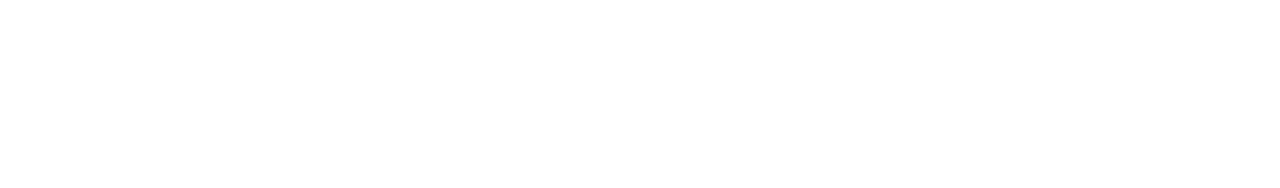
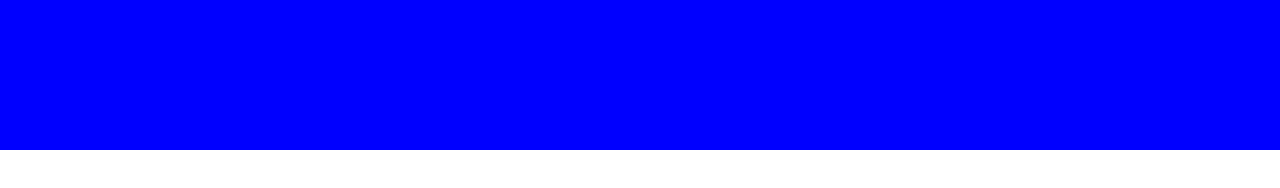
Before and after one commit to Praptekto/CNBC-Clone, a plain HTML site: page index.html in a window 1280 px wide. Drawn offline with nearby package versions, Linux system fonts and the light colour scheme; files that its build step writes are made by us from their sources.

Commit message:
Refactor code

```diff
--- a/style/index.scss
+++ b/style/index.scss
@@ -1 +1,12 @@
 //Initialize SCSS
+
+.wrapper,body{
+    margin: 0px;
+    padding: 0px;
+}
+
+
+.sicon{
+    height: 150px;
+    background-color: blue;
+}
```
Also changed, not shown: style/index.css (deleted).
